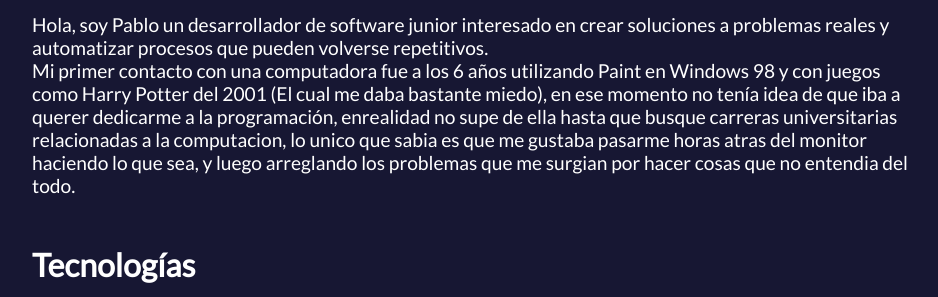
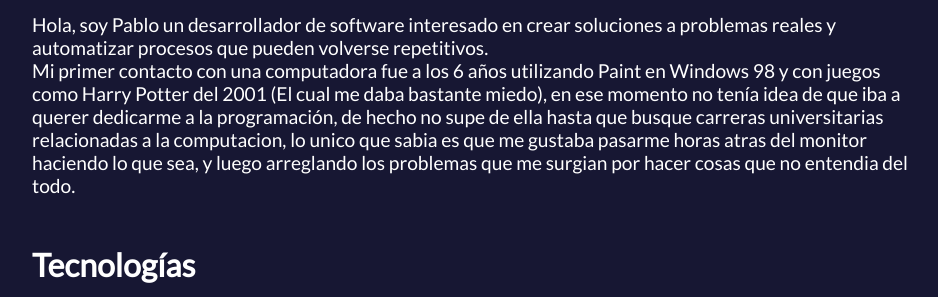
Before and after one commit to PablooEs/PablooEs.github.io, a plain HTML site: page index.html in a window 1280 px wide. Shown: the part 499-796 px from the top of the page, without its empty margins (64-1002 px from the left). Drawn offline with Linux system fonts and the light colour scheme.

Commit message:
Update description

```diff
--- a/index.html
+++ b/index.html
@@ -42,14 +42,14 @@
         <div class="about">
           <h3 class="sub-title">Sobre mi</h3>
           <p>
-            Hola, soy Pablo un desarrollador de software junior interesado en
+            Hola, soy Pablo un desarrollador de software interesado en
             crear soluciones a problemas reales y automatizar procesos que
             pueden volverse repetitivos.
             <br />
             Mi primer contacto con una computadora fue a los 6 años utilizando
             Paint en Windows 98 y con juegos como Harry Potter del 2001 (El cual
             me daba bastante miedo), en ese momento no tenía idea de que iba a
-            querer dedicarme a la programación, enrealidad no supe de ella hasta
+            querer dedicarme a la programación, de hecho no supe de ella hasta
             que busque carreras universitarias relacionadas a la computacion, lo
             unico que sabia es que me gustaba pasarme horas atras del monitor
             haciendo lo que sea, y luego arreglando los problemas que me surgian
```
